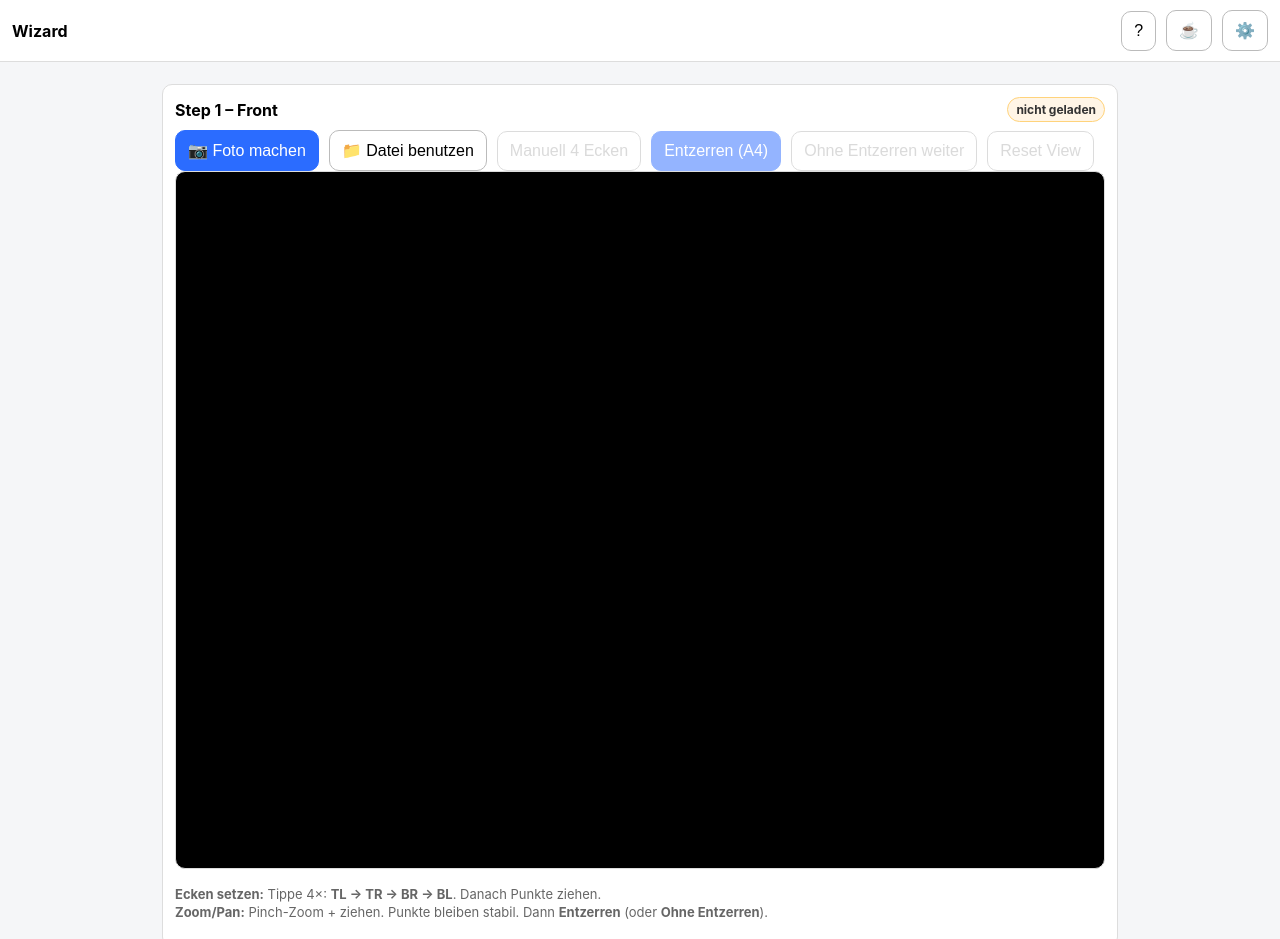
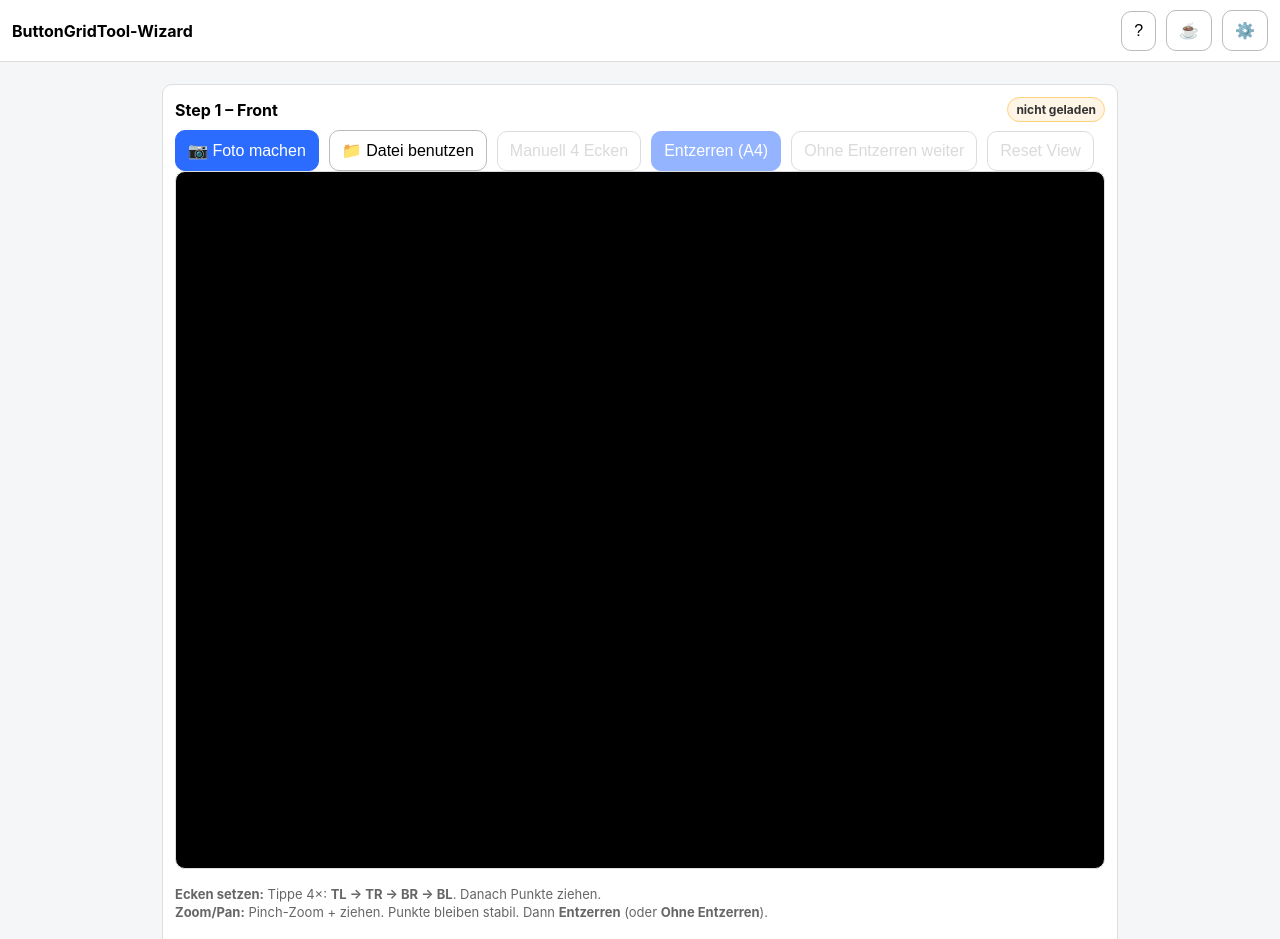
Before and after one commit to Rundskp/ButtonGridTool, a plain HTML site: page index.html in a window 1280 px wide. Shown: the top 939 px of the page. Drawn offline with nearby package versions, Linux system fonts and the light colour scheme.

Commit message:
Update index.html

```diff
--- a/index.html
+++ b/index.html
@@ -102,7 +102,7 @@
 </head>
 <body>
 <header>
-  <h1>Wizard</h1>
+  <h1>ButtonGridTool-Wizard</h1>
   <div class="hdrBtns">
     <button id="btnHelp" title="Hilfe">?</button>
     <button id="btnDonate" title="Spenden">☕️</button>
```
